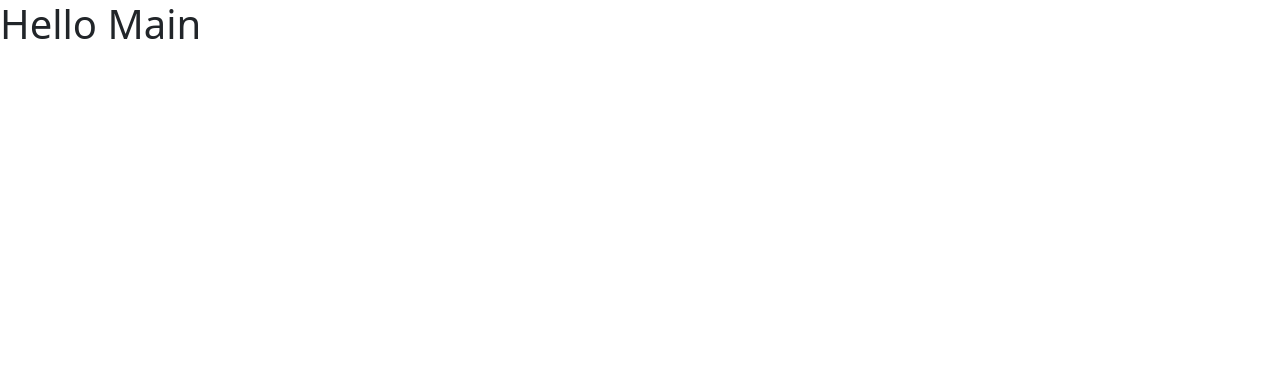
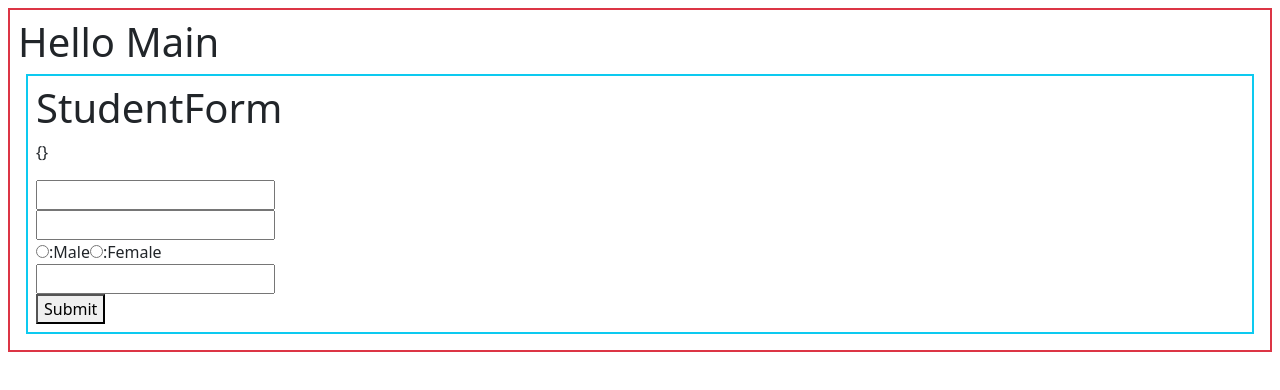
Before and after one commit to edupoly/FS2601, a React (Vite) app: page / in a window 1280 px wide. Shown: the top 390 px of the page. Built offline with nearby package versions, Linux system fonts and the light colour scheme.

Commit message:
form-handling

```diff
--- a/index.html
+++ b/index.html
@@ -6,8 +6,7 @@
   <link rel="icon" type="image/svg+xml" href="/favicon.svg" />
   <meta name="viewport" content="width=device-width, initial-scale=1.0" />
   <title>fs2601</title>
-  <link href="https://cdn.jsdelivr.net/npm/bootstrap@5.3.8/dist/css/bootstrap.min.css" rel="stylesheet"
-    integrity="sha384-sRIl4kxILFvY47J16cr9ZwB07vP4J8+LH7qKQnuqkuIAvNWLzeN8tE5YBujZqJLB" crossorigin="anonymous">
+
 </head>
 
 <body>
--- a/package.json
+++ b/package.json
@@ -10,8 +10,11 @@
     "preview": "vite preview"
   },
   "dependencies": {
+    "bootstrap": "^5.3.8",
+    "formik": "^2.4.9",
     "react": "^19.2.4",
-    "react-dom": "^19.2.4"
+    "react-dom": "^19.2.4",
+    "yup": "^1.7.1"
   },
   "devDependencies": {
     "@eslint/js": "^9.39.4",
--- a/src/App.jsx
+++ b/src/App.jsx
@@ -1,7 +1,10 @@
+import StudentForm from "./StudentForm";
+
 function App() {
   return (
-    <div>
+    <div className="border border-2 border-danger p-2 m-2">
       <h1>Hello Main</h1>
+      <StudentForm></StudentForm>
     </div>
   );
 }
--- /dev/null
+++ b/src/StudentForm.jsx
@@ -0,0 +1,83 @@
+import React from "react";
+import { useFormik } from "formik";
+import * as Yup from "yup";
+
+function StudentForm() {
+  var sForm = useFormik({
+    initialValues: {
+      firstname: "",
+      lastname: "",
+      gender: "",
+      age: "",
+    },
+    validationSchema: Yup.object({
+      firstname: Yup.string().min(4, "thaggede le"),
+      lastname: Yup.string().max(6, "please keep it short by 6"),
+      age: Yup.number().test(
+        "checkMinority",
+        "You are too Young",
+        function (a) {
+          if (this.parent.gender === "male" && a > 21) {
+            return true;
+          }
+          if (this.parent.gender === "female" && a > 18) {
+            return true;
+          }
+        },
+      ),
+    }),
+    onSubmit: (x) => {
+      console.log(x);
+    },
+  });
+  return (
+    <div className="border border-2 border-info p-2 m-2">
+      <h1>StudentForm</h1>
+      <p>{JSON.stringify(sForm.errors)}</p>
+      <form onSubmit={sForm.handleSubmit}>
+        <input
+          type="text"
+          name="firstname"
+          onChange={sForm.handleChange}
+          onBlur={sForm.handleBlur}
+        />
+        <br />
+        {sForm.errors && sForm.touched.firstname && (
+          <div>{sForm.errors?.firstname}</div>
+        )}
+        <input
+          type="text"
+          name="lastname"
+          onChange={sForm.handleChange}
+          onBlur={sForm.handleBlur}
+        />
+        <br />
+        {sForm.errors && sForm.touched.lastname && (
+          <div>{sForm.errors?.lastname}</div>
+        )}
+        <input
+          type="radio"
+          value="male"
+          name="gender"
+          onChange={sForm.handleChange}
+          onBlur={sForm.handleBlur}
+        />
+        :Male
+        <input
+          type="radio"
+          value="female"
+          name="gender"
+          onChange={sForm.handleChange}
+          onBlur={sForm.handleBlur}
+        />
+        :Female
+        <br />
+        <input type="text" name="age" onChange={sForm.handleChange} />
+        <br />
+        <button>Submit</button>
+      </form>
+    </div>
+  );
+}
+
+export default StudentForm;
--- a/src/index.css
+++ b/src/index.css
@@ -1,3 +1 @@
-body{
-  margin:0px;
-}
+@import '../node_modules/bootstrap/dist/css/bootstrap.min.css'
```
Also changed, not shown: 1 other file (tests, documents, lock files or other folders).
